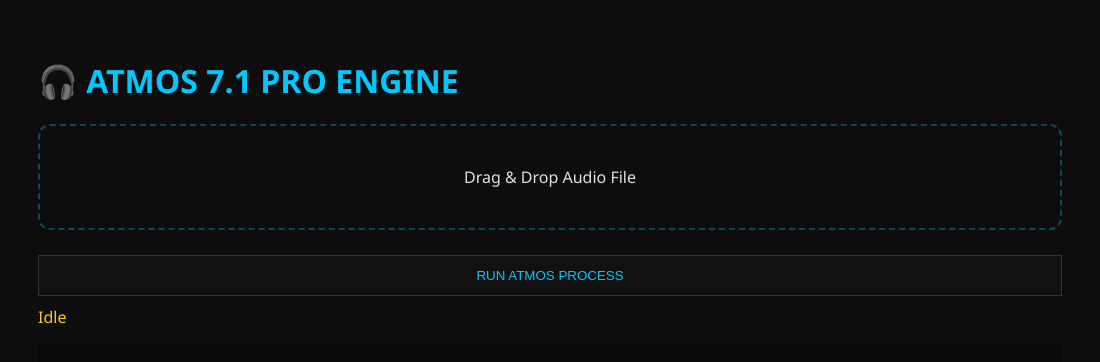
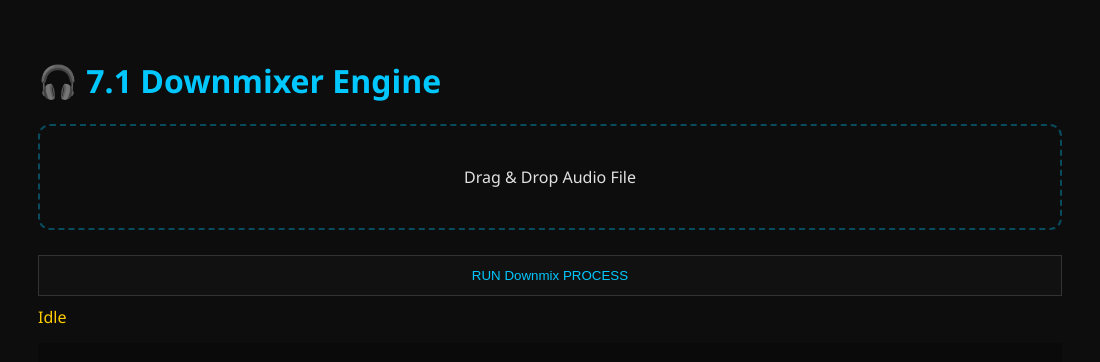
Before and after one commit to AngelGonePro/spatial-audio, an Electron app: page spatial-downmixer/index.html in a window 1100 px wide. Drawn offline with Linux system fonts and the light colour scheme.

Commit message:
Update index.html

```diff
--- a/spatial-downmixer/index.html
+++ b/spatial-downmixer/index.html
@@ -2,7 +2,7 @@
 <html lang="en">
 <head>
 <meta charset="UTF-8">
-<title>Atmos 7.1 Pro Engine</title>
+<title>7.1 Downmixer Engine</title>
 
 <style>
 body { background:#0d0d0d; color:#e0e0e0; font-family:Segoe UI; padding:30px; }
@@ -42,14 +42,14 @@
 
 <body>
 
-<h1>🎧 ATMOS 7.1 PRO ENGINE</h1>
+<h1>🎧 7.1 Downmixer Engine</h1>
 
 <div id="dropzone">Drag & Drop Audio File</div>
 <input type="file" id="fileInput" hidden>
 
 <div class="file-info" id="fileInfo"></div>
 
-<button onclick="run()">RUN ATMOS PROCESS</button>
+<button onclick="run()">RUN Downmix PROCESS</button>
 
 <div class="status" id="status">Idle</div>
 
```
